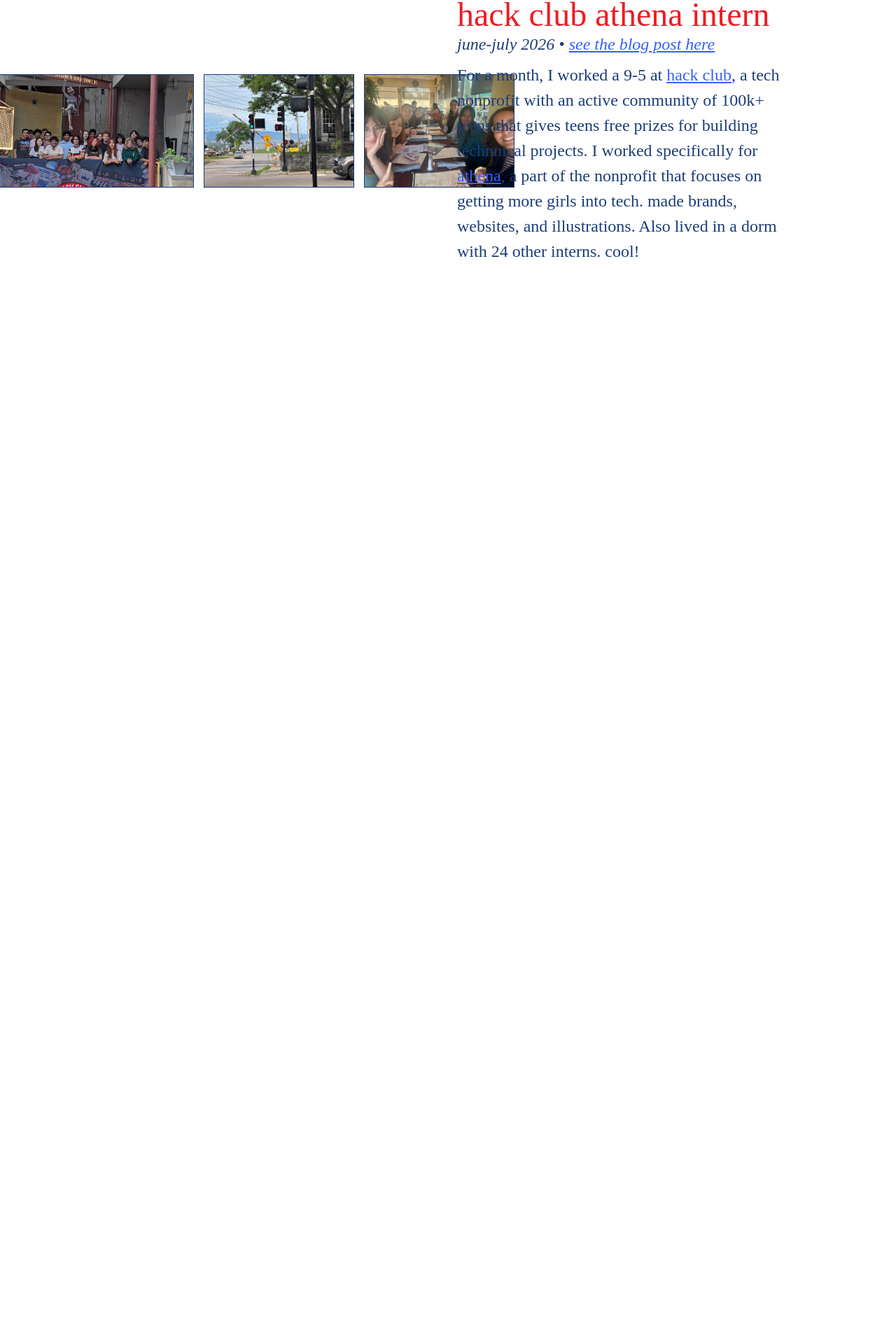
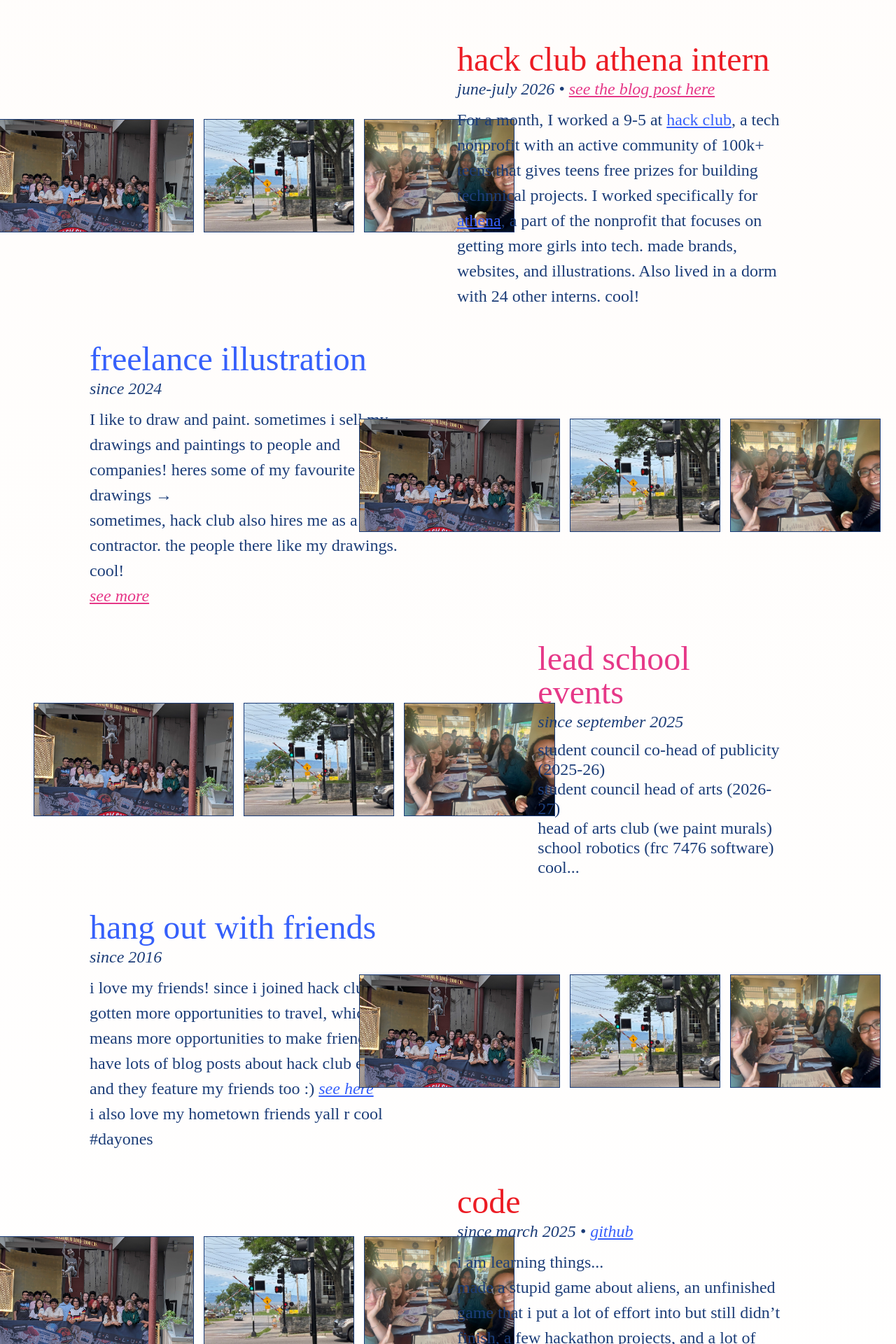
Before and after one commit to ikealoverkat/katwebsite3, a SvelteKit app: page / in a window 1280 px wide. Shown: the part 871-2791 px from the top of the page at 70% size. Before the commit the page ends 1328 px from the top, so only its background shows below. Built offline with nearby package versions, Linux system fonts and the light colour scheme.

Commit message:
add what does she even do section (no pictures yet)

```diff
--- a/src/routes/+page.svelte
+++ b/src/routes/+page.svelte
@@ -1,9 +1,9 @@
 <script lang="ts">
-	import {onMount} from 'svelte';
-	import {fade} from 'svelte/transition';
+	import { onMount } from 'svelte';
+	import { fade } from 'svelte/transition';
 
 	const HERO_IMAGE_COUNT = 18;
-	const imagePaths = Array.from({length: HERO_IMAGE_COUNT}, (_, i) => `/imgs/hero/${i + 1}.jpg`);
+	const imagePaths = Array.from({ length: HERO_IMAGE_COUNT }, (_, i) => `/imgs/hero/${i + 1}.jpg`);
 
 	let currentImgNumber = $state(0);
 
@@ -11,11 +11,11 @@
 
 	onMount(() => {
 		const interval = setInterval(() => {
-			currentImgNumber = (currentImgNumber + 1) % (imagePaths.length);
+			currentImgNumber = (currentImgNumber + 1) % imagePaths.length;
 		}, 5000);
 
 		return () => clearInterval(interval);
-	})
+	});
 </script>
 
 <div class="bg-linear-to-b from-cream to-white">
@@ -23,7 +23,7 @@
 	<div
 		class="sticky mx-8 mt-4 flex items-center justify-between bg-cream/75 text-[24px] backdrop-blur-md"
 	>
-		<div class="flex flex-row gap-6 text-dark-blue *:hover:underline *:decoration-wavy">
+		<div class="flex flex-row gap-6 text-dark-blue *:decoration-wavy *:hover:underline">
 			<h2>home</h2>
 			<h2>blog</h2>
 			<h2>etc</h2>
@@ -33,7 +33,7 @@
 	<!-- main -->
 	<div>
 		<!-- hero -->
-		<div class="-my-16 flex w-screen h-screen justify-center items-center gap-8">
+		<div class="-my-16 flex h-screen w-screen items-center justify-center gap-8">
 			<div class="relative h-[20rem] w-[22rem] outline-1 outline-dark-blue">
 				{#key currentImage}
 					<!-- svelte-ignore a11y_click_events_have_key_events -->
@@ -48,39 +48,195 @@
 					/>
 				{/key}
 			</div>
-			<div class="flex flex-col w-5/18">
-				<p class="font-bold text-[24px] text-red -mb-2">DICTIONARY</p>
-                <div class="flex flex-row items-baseline gap-4">
+			<div class="flex w-5/18 flex-col">
+				<p class="-mb-2 text-[24px] font-bold text-red">DICTIONARY</p>
+				<div class="flex flex-row items-baseline gap-4">
 					<h1 class="text-[64px] text-dark-blue">kat wang</h1>
 					<p class="text-[20px] text-dark-blue/50 italic">/kˈat wˈaŋɡ/</p>
 				</div>
-                <p class="text-dark-blue text-[24px] leading-[28px]">
-                    1. someone who likes to make games, websites, and illustrations
-                    <br/>2. most intelligent <a class="bg-clip-text text-transparent bg-linear-to-r from-blue to-dark-pink underline hover:decoration-wavy" href="https://hackclub.com" target="_blank">hack clubber</a>
-                </p>
-                <!-- make this a component later -->
-                <div class="gap-3 my-4 flex flex-row">
-                    <a href="https://instagram.com/777luckykat" class="contact-item"><img src="/imgs/contact-ig.png" alt="link to my instagram"/></a>
-                    <a href="mailto:kat@hackclub.com" class="contact-item"><img src="/imgs/contact-mail.png" alt="email me!"/></a>
-                    <a href="https://github.com/ikealoverkat" class="contact-item"><img src="/imgs/contact-gh.png" alt="link to my github"/></a>
-                    <a href="https://hackclub.enterprise.slack.com/team/U08H34LLQQJ" class="contact-item"><img src="/imgs/contact-slack.png" alt="send a slack dm!"/></a>
-                </div>
+				<p class="text-[24px] leading-[28px] text-dark-blue">
+					1. someone who likes to make games, websites, and illustrations
+					<br />2. most intelligent
+					<a
+						class="bg-linear-to-r from-blue to-dark-pink bg-clip-text text-transparent underline hover:decoration-wavy"
+						href="https://hackclub.com"
+						target="_blank">hack clubber</a
+					>
+				</p>
+				<!-- make this a component later -->
+				<div class="my-4 flex flex-row gap-3">
+					<a href="https://instagram.com/777luckykat" class="contact-item"
+						><img src="/imgs/contact-ig.png" alt="link to my instagram" /></a
+					>
+					<a href="mailto:kat@hackclub.com" class="contact-item"
+						><img src="/imgs/contact-mail.png" alt="email me!" /></a
+					>
+					<a href="https://github.com/ikealoverkat" class="contact-item"
+						><img src="/imgs/contact-gh.png" alt="link to my github" /></a
+					>
+					<a href="https://hackclub.enterprise.slack.com/team/U08H34LLQQJ" class="contact-item"
+						><img src="/imgs/contact-slack.png" alt="send a slack dm!" /></a
+					>
+				</div>
 			</div>
 		</div>
 		<!-- what does she even do -->
-		 <div class="m-20">
-			<h2 class="font-bold text-dark-pink underline text-[32px] m-4">WHAT DOES SHE EVEN DO??</h2>
-			<div class="flex flex-row gap-14 ml-12">
-				<div class="*:h-40 min-w-7/16 justify-center items-center *:outline *:outline-dark-blue *:object-cover flex flex-row gap-4">
-					<img src="/imgs/landing/intern-1.PNG" alt="intern group photo"/>
-					<img src="/imgs/landing/intern-2.jpg" alt="nice scenery"/>
-					<img src="/imgs/landing/intern-3.PNG" alt="athena team dinner"/>
-
+		<div class="m-20 flex flex-col gap-12">
+			<h2 class="m-4 text-[32px] font-bold text-dark-pink underline">WHAT DOES SHE EVEN DO??</h2>
+			<!-- hc internship -->
+			<div class="ml-12 flex flex-row gap-14">
+				<div
+					class="flex min-w-7/16 flex-row items-center justify-center gap-4 *:h-40 *:object-cover *:outline *:outline-dark-blue"
+				>
+					<img src="/imgs/landing/intern-1.PNG" alt="intern group photo" />
+					<img src="/imgs/landing/intern-2.jpg" alt="nice scenery" />
+					<img src="/imgs/landing/intern-3.PNG" alt="athena team dinner" />
 				</div>
-				<div class="flex flex-col text-left mr-20">
-					<h1 class="text-[48px] text-red leading-12">hack club athena intern</h1>
-					<p class="italic text-[24px] text-dark-blue mb-2">june-july 2026 • <a href="placeholder" class="underline text-blue hover:decoration-wavy">see the blog post here</a></p>
-					<p class="text-[24px] text-dark-blue">For a month, I worked a 9-5 at <a href="hackclub.com" class="underline text-blue hover:decoration-wavy">hack club</a>, a tech nonprofit with an active community of 100k+ teens that gives teens free prizes for building technnical projects. I worked specifically for <a href="athena.hackclub.com" class="text-blue underline hover:decoration-wavy">athena</a>, a part of the nonprofit that focuses on getting more girls into tech. made brands, websites, and illustrations. Also lived in a dorm with 24 other interns. cool!</p>
+				<div class="mr-20 flex flex-col text-left">
+					<h1 class="text-[48px] leading-12 text-red">hack club athena intern</h1>
+					<p class="mb-2 text-[24px] text-dark-blue italic">
+						june-july 2026 • <a
+							href="placeholder"
+							class="text-dark-pink underline hover:decoration-wavy">see the blog post here</a
+						>
+					</p>
+					<p class="text-[24px] text-dark-blue">
+						For a month, I worked a 9-5 at <a
+							href="hackclub.com"
+							class="text-blue underline hover:decoration-wavy">hack club</a
+						>, a tech nonprofit with an active community of 100k+ teens that gives teens free prizes
+						for building technnical projects. I worked specifically for
+						<a href="athena.hackclub.com" class="text-blue underline hover:decoration-wavy"
+							>athena</a
+						>, a part of the nonprofit that focuses on getting more girls into tech. made brands,
+						websites, and illustrations. Also lived in a dorm with 24 other interns. cool!
+					</p>
+				</div>
+			</div>
+			<!-- freelance -->
+			<div class="ml-12 flex flex-row-reverse gap-14">
+				<div
+					class="mr-20 flex min-w-7/16 flex-row items-center justify-center gap-4 *:h-40 *:object-cover *:outline *:outline-dark-blue"
+				>
+					<img src="/imgs/landing/intern-1.PNG" alt="intern group photo" />
+					<img src="/imgs/landing/intern-2.jpg" alt="nice scenery" />
+					<img src="/imgs/landing/intern-3.PNG" alt="athena team dinner" />
+				</div>
+				<div class="flex flex-col text-left">
+					<h1 class="text-[48px] leading-12 text-blue">freelance illustration</h1>
+					<p class="mb-2 text-[24px] text-dark-blue italic">since 2024</p>
+					<p class="text-[24px] text-dark-blue">
+						I like to draw and paint. sometimes i sell my drawings and paintings to people and
+						companies! heres some of my favourite drawings → <br />
+						sometimes, hack club also hires me as a contractor. the people there like my drawings. cool!
+						<br /> <a class="text-dark-pink italic underline hover:decoration-wavy">see more</a>
+					</p>
+				</div>
+			</div>
+			<!-- lead school events -->
+			<div class="ml-12 flex flex-row gap-14">
+				<div
+					class="flex min-w-7/16 flex-row items-center justify-center gap-4 *:h-40 *:object-cover *:outline *:outline-dark-blue"
+				>
+					<img src="/imgs/landing/intern-1.PNG" alt="intern group photo" />
+					<img src="/imgs/landing/intern-2.jpg" alt="nice scenery" />
+					<img src="/imgs/landing/intern-3.PNG" alt="athena team dinner" />
+				</div>
+				<div class="mr-20 flex flex-col text-left">
+					<h1 class="text-[48px] leading-12 text-dark-pink">lead school events</h1>
+					<p class="mb-2 text-[24px] text-dark-blue italic">since september 2025</p>
+					<p class="text-[24px] leading-7 text-dark-blue">
+						student council co-head of publicity (2025-26) <br /> student council head of arts
+						(2026-27) <br />
+						head of arts club (we paint murals) <br /> school robotics (frc 7476 software) <br /> cool...
+					</p>
+				</div>
+			</div>
+			<!-- hang out w friends -->
+			<div class="ml-12 flex flex-row-reverse gap-14">
+				<div
+					class="mr-20 flex min-w-7/16 flex-row items-center justify-center gap-4 *:h-40 *:object-cover *:outline *:outline-dark-blue"
+				>
+					<img src="/imgs/landing/intern-1.PNG" alt="intern group photo" />
+					<img src="/imgs/landing/intern-2.jpg" alt="nice scenery" />
+					<img src="/imgs/landing/intern-3.PNG" alt="athena team dinner" />
+				</div>
+				<div class="flex flex-col text-left">
+					<h1 class="text-[48px] leading-12 text-blue">hang out with friends</h1>
+					<p class="mb-2 text-[24px] text-dark-blue italic">since 2016</p>
+					<p class="text-[24px] text-dark-blue">
+						i love my friends! since i joined hack club, i’ve gotten more opportunities to travel,
+						which means more opportunities to make friends. i have lots of blog posts about hack
+						club events and they feature my friends too :) <a
+							href="/blog"
+							class="text-blue italic underline hover:decoration-wavy">see here</a
+						> <br /> i also love my hometown friends yall r cool #dayones
+					</p>
+				</div>
+			</div>
+			<!-- code -->
+			<div class="ml-12 flex flex-row gap-14">
+				<div
+					class="flex min-w-7/16 flex-row items-center justify-center gap-4 *:h-40 *:object-cover *:outline *:outline-dark-blue"
+				>
+					<img src="/imgs/landing/intern-1.PNG" alt="intern group photo" />
+					<img src="/imgs/landing/intern-2.jpg" alt="nice scenery" />
+					<img src="/imgs/landing/intern-3.PNG" alt="athena team dinner" />
+				</div>
+				<div class="mr-20 flex flex-col text-left">
+					<h1 class="text-[48px] leading-12 text-red">code</h1>
+					<p class="mb-2 text-[24px] text-dark-blue italic">
+						since march 2025 • <a
+							href="https://github.com/ikealoverkat"
+							class="text-blue underline hover:decoration-wavy">github</a
+						>
+					</p>
+					<p class="text-[24px] text-dark-blue">
+						i am learning things... <br /> made a stupid game about aliens, an unfinished game that i
+						put a lot of effort into but still didn’t finish, a few hackathon projects, and a lot of websites.
+						many hack club websites. and 2.5 personal websites. nice!
+					</p>
+				</div>
+			</div>
+			<!-- have hobbies -->
+			<div class="ml-12 flex flex-row-reverse gap-14">
+				<div
+					class="mr-20 flex min-w-7/16 flex-row items-center justify-center gap-4 *:h-40 *:object-cover *:outline *:outline-dark-blue"
+				>
+					<img src="/imgs/landing/intern-1.PNG" alt="intern group photo" />
+					<img src="/imgs/landing/intern-2.jpg" alt="nice scenery" />
+					<img src="/imgs/landing/intern-3.PNG" alt="athena team dinner" />
+				</div>
+				<div class="flex flex-col text-left">
+					<h1 class="text-[48px] leading-12 text-dark-pink">have hobbies</h1>
+					<p class="mb-2 text-[24px] text-dark-blue italic">occasionally...</p>
+					<p class="text-[24px] text-dark-blue">
+						even though i spend 90% of my time outside of work studying, sometimes i:
+						<br /> • play nintendo switch games (splatoon 3, tomodachi life, acnh)
+						<br /> • go to the gym
+						<br /> • swim
+						<br /> • sing & dance
+						<br /> • make crafts (crochet, sew, jewelry-making)
+					</p>
+				</div>
+			</div>
+			<!-- code -->
+			<div class="ml-12 flex flex-row gap-14">
+				<div
+					class="flex min-w-7/16 flex-row items-center justify-center gap-4 *:h-40 *:object-cover *:outline *:outline-dark-blue"
+				>
+					<img src="/imgs/landing/intern-1.PNG" alt="intern group photo" />
+					<img src="/imgs/landing/intern-2.jpg" alt="nice scenery" />
+					<img src="/imgs/landing/intern-3.PNG" alt="athena team dinner" />
+				</div>
+				<div class="mr-20 flex flex-col text-left">
+					<h1 class="text-[48px] leading-12 text-dark-blue">LISTEN TO BEABADOOBEE</h1>
+					<p class="mb-2 text-[24px] text-dark-blue italic">since june 2022</p>
+					<p class="text-[24px] text-dark-blue">
+						I LOVE BEABADOOBEE <br />
+						I GOT CONCERT TICKETS FOR PYLON OCT 7<br />
+						YEEEESSSSSSSSSSSSSSSSSSSSSSSSSSSSSS
+					</p>
 				</div>
 			</div>
 		</div>
```
